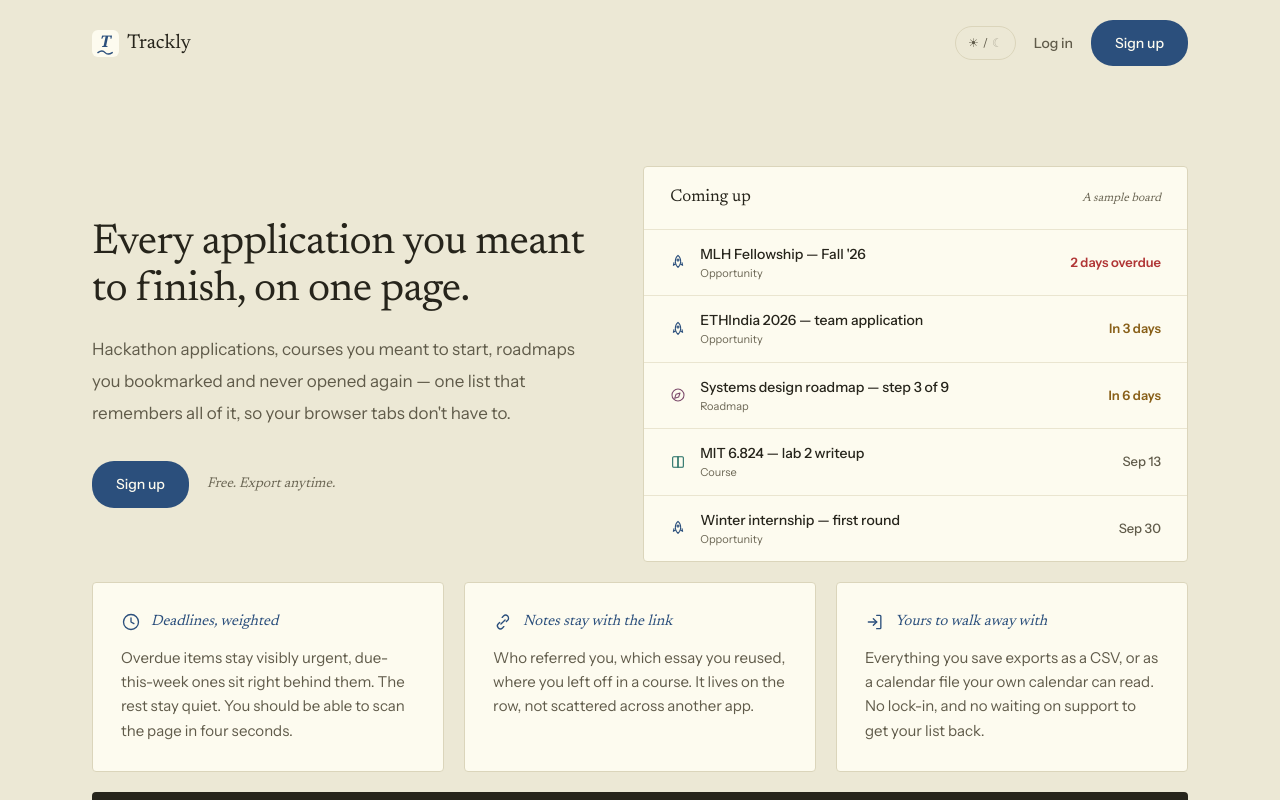
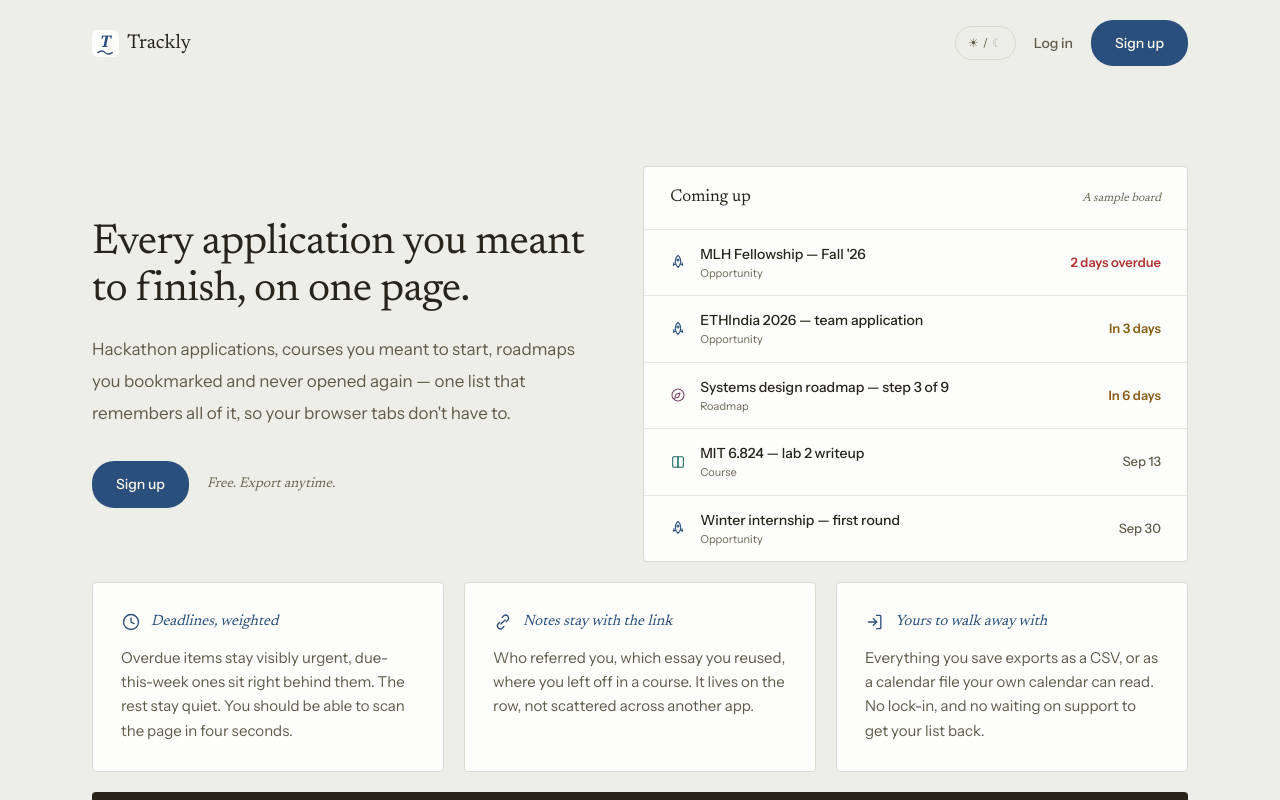
Before and after one commit to soumyaadubey/trackly, a Next.js app: page / in a window 1280 px wide. Shown: the top 800 px of the page. Built offline with nearby package versions, Linux system fonts and the light colour scheme; no server answers.

Commit message:
Soften light theme backgrounds

```diff
--- a/src/app/globals.css
+++ b/src/app/globals.css
@@ -2,13 +2,13 @@
 @custom-variant dark (&:where(.dark, .dark *));
 
 :root {
-  --page:#f3f0e0;
-  --panel:#ece8d5;
-  --paper:#fdfbef;
-  --paper-line:#f3efdd;
-  --border:#dbd5bb;
-  --border-soft:#eae5d0;
-  --input-border:#e2dcc4;
+  --page:#f5f5f2;
+  --panel:#eeeee9;
+  --paper:#fdfdfb;
+  --paper-line:#f3f3ef;
+  --border:#d9d9d0;
+  --border-soft:#e8e8e1;
+  --input-border:#deded5;
   --ink:#26241b;
   /* Every text color here meets WCAG AA (4.5:1) on page, panel, paper and
      hovered rows. faint and faintest are now the same: below this they stop
@@ -42,11 +42,11 @@
   --status-applied-fg:#256054;
   --status-interview-bg:#f2ecd6;
   --status-interview-fg:#7d6116;
-  --status-neutral-bg:#ece8d5;
+  --status-neutral-bg:#eeeee9;
   --status-neutral-fg:#605b4a;
 
-  --disabled-bg:#ccc6ae;
-  --skeleton:#efe9d4;
+  --disabled-bg:#ccccc2;
+  --skeleton:#eaeae4;
 }
 
 .dark {
```
Also changed, not shown: 1 other file (tests, documents, lock files or other folders).
